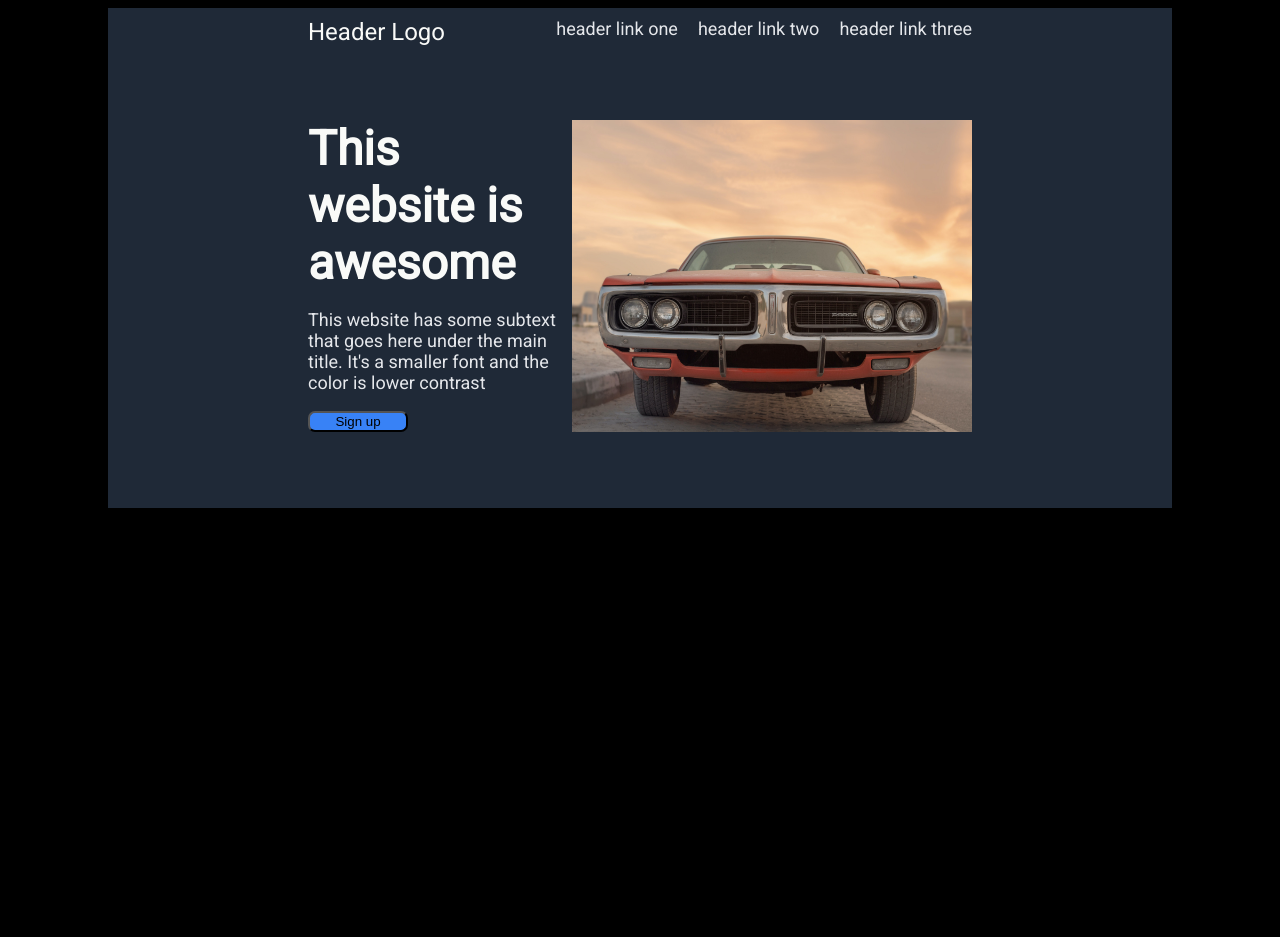
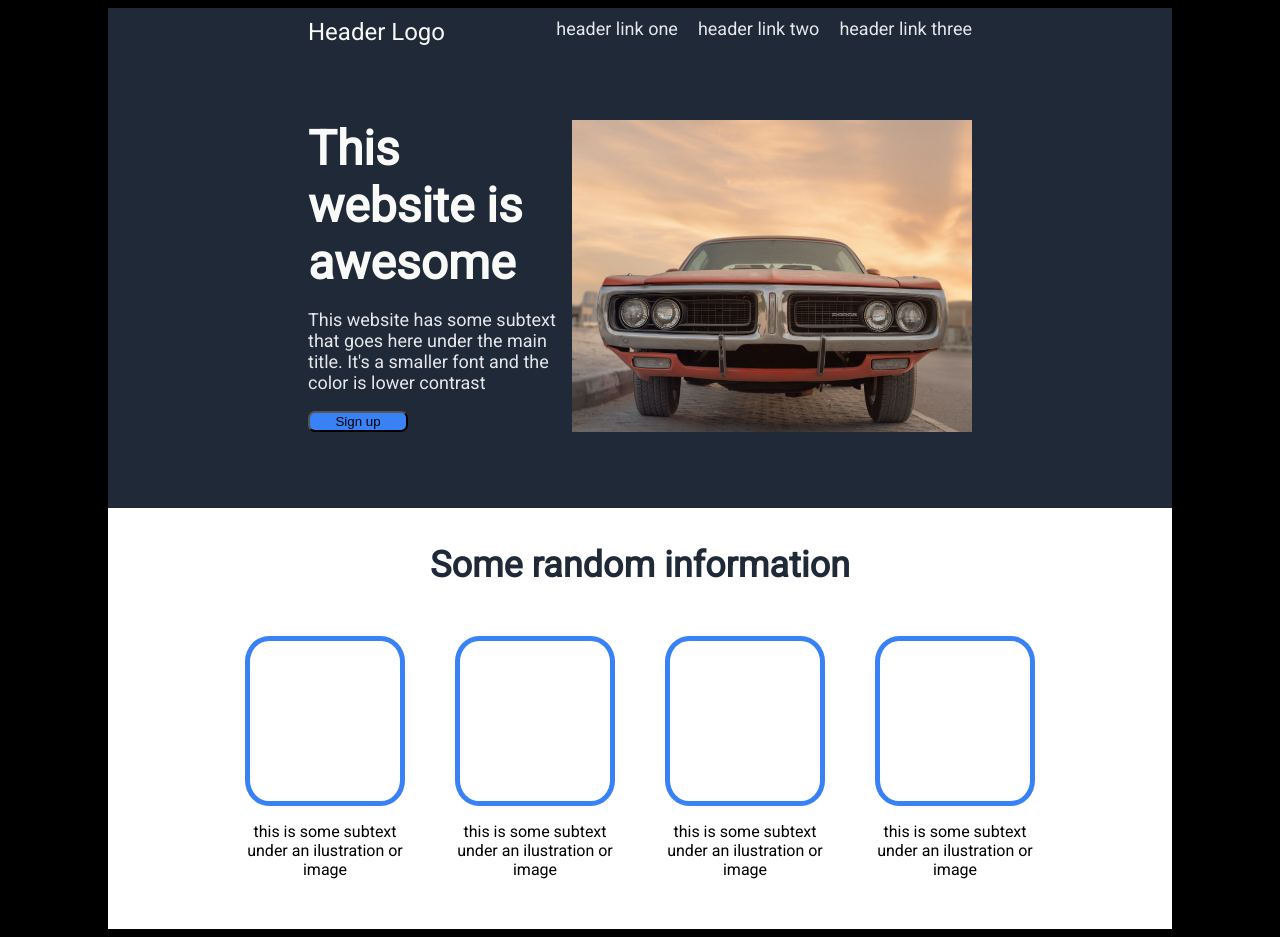
Before and after one commit to viniciuspassos/sample-page, a plain HTML site: page index.html in a window 1280 px wide. Before the commit the page ends 800 px from the top, so only its background shows below. Drawn offline with Linux system fonts and the light colour scheme.

Commit message:
finish second session

```diff
--- a/index.html
+++ b/index.html
@@ -29,6 +29,27 @@
         <img class="old-car" src="assets/oldcar.jpg" alt="old car picture">
       </div>
     </div>
+    <div class="first-session">
+      <p id="session-title">Some random information</p>
+      <div class="cards">
+        <div class="card-container">
+          <div class="card"></div>
+          <p class="card-text">this is some subtext under an ilustration or image</p>
+        </div>
+        <div class="card-container">
+          <div class="card"></div>
+          <p class="card-text">this is some subtext under an ilustration or image</p>
+        </div>
+        <div class="card-container">
+          <div class="card"></div>
+          <p class="card-text">this is some subtext under an ilustration or image</p>
+        </div>
+        <div class="card-container">
+          <div class="card"></div>
+          <p class="card-text">this is some subtext under an ilustration or image</p>
+        </div>
+      </div>
+    </div>
   </div>
 </body>
 </html>
--- a/style.css
+++ b/style.css
@@ -46,7 +46,8 @@ li {
 }
 .container,
 .header-text,
-.menu {
+.menu,
+.cards {
   display: flex;
 }
 
@@ -62,7 +63,7 @@ li {
 
 h3 {
   font-size: 48px;
-  font-weight: bolder;
+  font-weight: bold;
   color: #f9faf8;
   margin: 0;
 }
@@ -83,3 +84,45 @@ button {
   width: 100px;
   border-radius: 7px;
 }
+
+.first-session {
+  background-color: white;
+  display: flex;
+  align-items: center;
+  justify-content: center;
+  flex-direction: column;
+  margin: 0 100px;
+}
+
+.cards {
+  gap: 50px;
+  justify-content: center;
+}
+
+#session-title {
+  font-size: 36px;
+  font-weight: bold;
+  color: #1f2937;
+}
+
+.card {
+  width: 50px;
+  height: 60px;
+  border: 5px solid #3882f6;
+  border-radius: 15%;
+  padding: 50px;
+}
+
+.card-container {
+  display: flex;
+  flex-direction: column;
+  flex-basis: 80px;
+}
+
+.first-session p {
+  margin-bottom: 50px;
+}
+
+.cards p {
+  text-align: center;
+}
```
